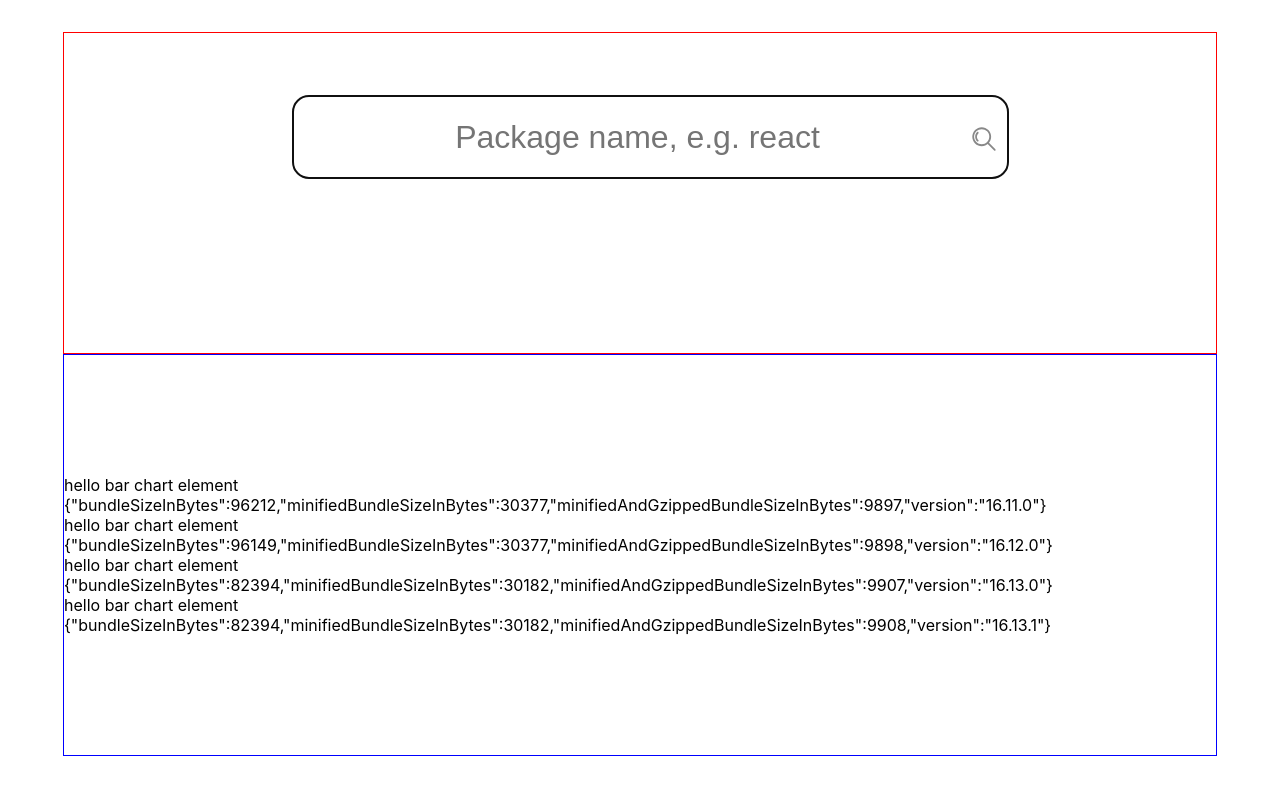
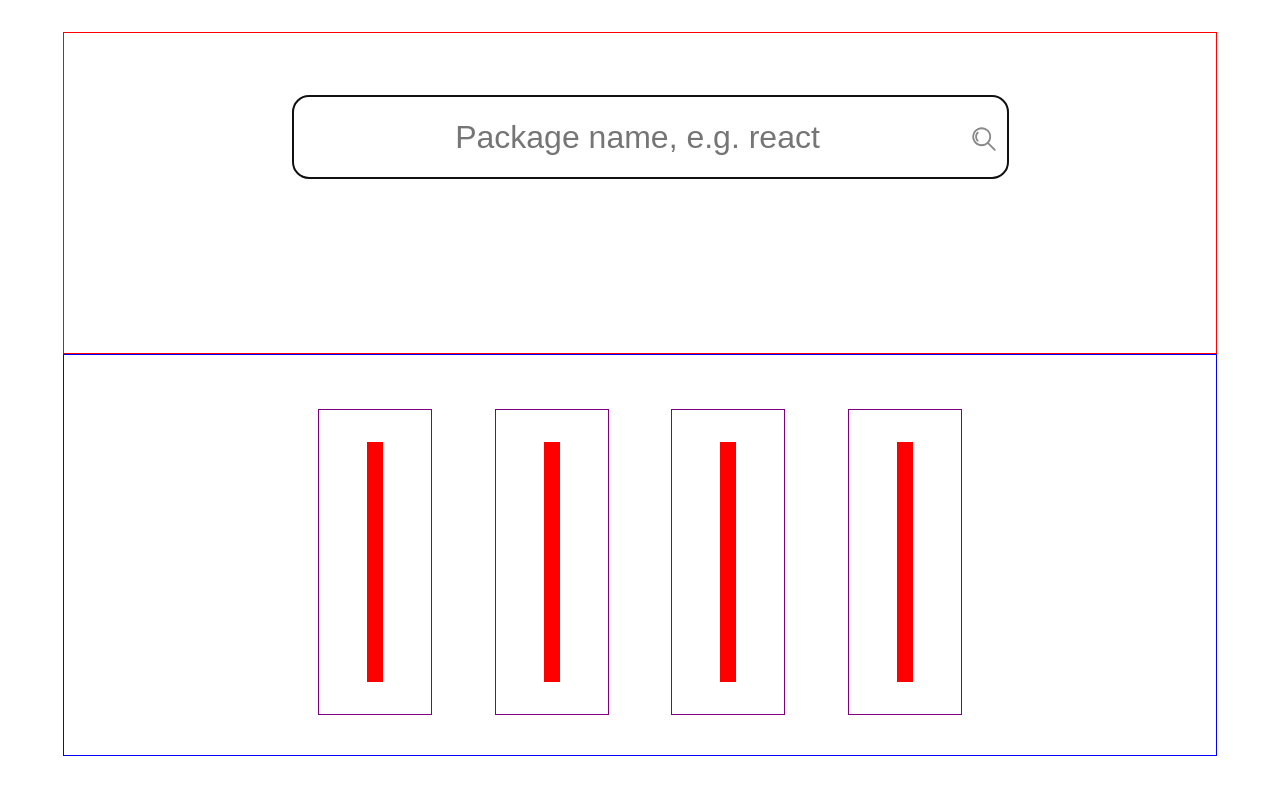
Before and after one commit to barisdemiray/dumbbell, a React (Create React App) app in the folder frontend/: page / in a window 1280 px wide. Shown: the top 794 px of the page. Built offline with nearby package versions, Linux system fonts and the light colour scheme.

Commit message:
Have an animation for the bar chart

```diff
--- a/frontend/src/components/barchart-element.component.jsx
+++ b/frontend/src/components/barchart-element.component.jsx
@@ -7,9 +7,14 @@ import './barchart-element.styles.css';
  * A component that renders a bar chart element with data.
  */
 function BarChartElement({ data }) {
-  return (
-    <div className="BarChartElementContainer">hello bar chart element {JSON.stringify(data)}</div>
-  );
+  /**
+   * Renders a barchart element, i.e. a bar.
+   */
+  const renderBar = () => {
+    return <div className="BarChartElement"></div>;
+  };
+
+  return <div className="BarChartElementContainer">{renderBar()}</div>;
 }
 
 // Check props
--- a/frontend/src/components/barchart-element.styles.css
+++ b/frontend/src/components/barchart-element.styles.css
@@ -1,2 +1,32 @@
 .BarChartElementContainer {
+  display: flex;
+  flex-direction: column;
+  justify-content: flex-end;
+  align-items: center;
+
+  padding: 2rem;
+  border: 1px solid purple;
 }
+
+/* Define an animation for the bar chart element */
+@keyframes slideInFromLeft {
+  from {
+    height: 0rem;
+  }
+  to {
+    height: 15rem;
+  }
+}
+
+.BarChartElement {
+  width: 1rem;
+  height: 15rem;
+
+  margin: 0rem 1rem;
+
+  background-color: red;
+
+  animation-name: slideInFromLeft;
+  animation-duration: 2s;
+  animation-delay: 0.5s;
+}
--- a/frontend/src/components/barchart.styles.css
+++ b/frontend/src/components/barchart.styles.css
@@ -1,2 +1,9 @@
 .BarChartContainer {
+  display: flex;
+  flex-direction: row;
+  justify-content: space-evenly;
+  align-items: flex-end;
+
+  min-width: 60vw;
+  min-height: 40vh;
 }
```
